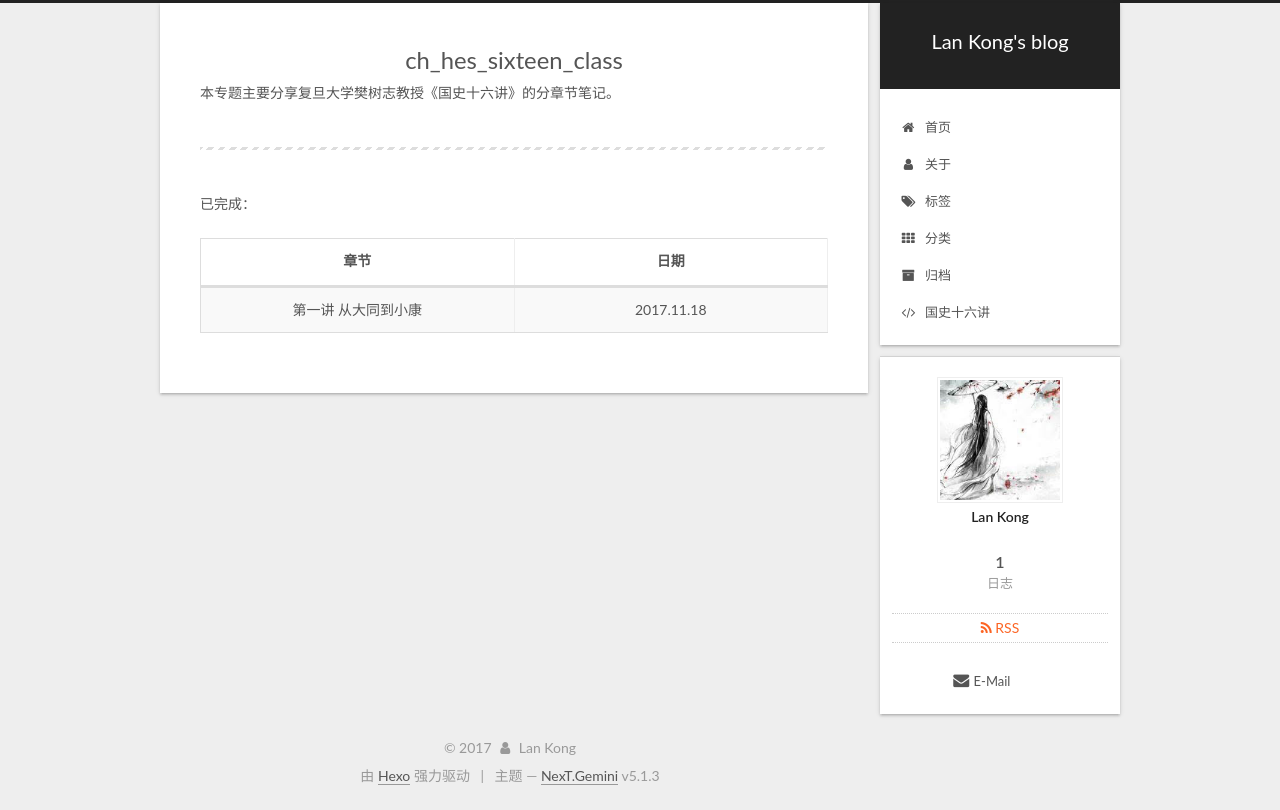
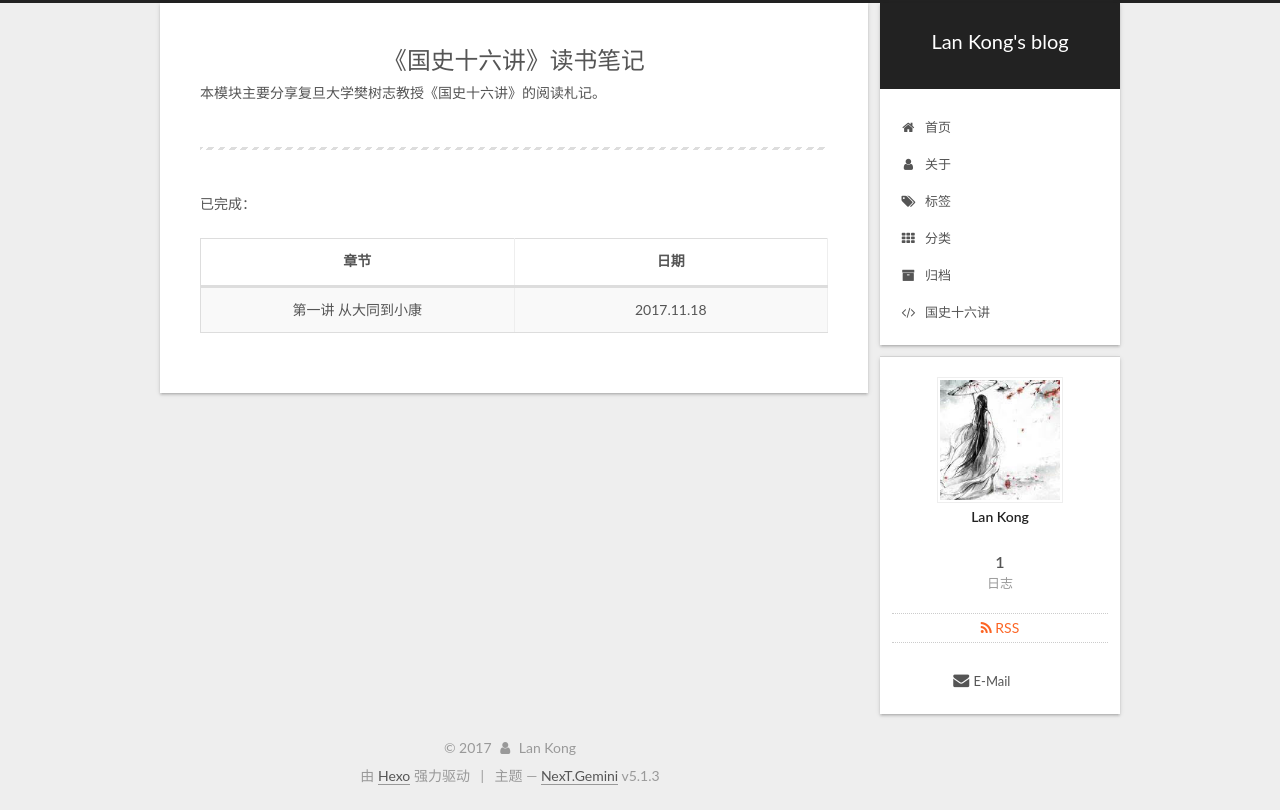
Before and after one commit to sekongqi/sekongqi.github.io, a plain HTML site: page ch_hes_sixteen_class/index.html in a window 1280 px wide. Drawn offline with Linux system fonts and the light colour scheme.

Commit message:
Site updated: 2017-11-19 09:24:20

```diff
--- a/ch_hes_sixteen_class/index.html
+++ b/ch_hes_sixteen_class/index.html
@@ -98,17 +98,17 @@
 
 
 
-<meta name="description" content="本专题主要分享复旦大学樊树志教授《国史十六讲》的分章节笔记。  已完成：    章节 日期     第一讲 从大同到小康 2017.11.18">
+<meta name="description" content="本模块主要分享复旦大学樊树志教授《国史十六讲》的阅读札记。  已完成：    章节 日期     第一讲 从大同到小康 2017.11.18">
 <meta property="og:type" content="website">
-<meta property="og:title" content="ch_hes_sixteen_class">
+<meta property="og:title" content="《国史十六讲》读书笔记">
 <meta property="og:url" content="http://yoursite.com/ch_hes_sixteen_class/index.html">
 <meta property="og:site_name" content="Lan Kong&#39;s blog">
-<meta property="og:description" content="本专题主要分享复旦大学樊树志教授《国史十六讲》的分章节笔记。  已完成：    章节 日期     第一讲 从大同到小康 2017.11.18">
+<meta property="og:description" content="本模块主要分享复旦大学樊树志教授《国史十六讲》的阅读札记。  已完成：    章节 日期     第一讲 从大同到小康 2017.11.18">
 <meta property="og:locale" content="zh-Hans">
-<meta property="og:updated_time" content="2017-11-18T15:27:45.482Z">
+<meta property="og:updated_time" content="2017-11-19T01:24:08.880Z">
 <meta name="twitter:card" content="summary">
-<meta name="twitter:title" content="ch_hes_sixteen_class">
-<meta name="twitter:description" content="本专题主要分享复旦大学樊树志教授《国史十六讲》的分章节笔记。  已完成：    章节 日期     第一讲 从大同到小康 2017.11.18">
+<meta name="twitter:title" content="《国史十六讲》读书笔记">
+<meta name="twitter:description" content="本模块主要分享复旦大学樊树志教授《国史十六讲》的阅读札记。  已完成：    章节 日期     第一讲 从大同到小康 2017.11.18">
 
 
 
@@ -144,7 +144,7 @@
 
 
 
-  <title>ch_hes_sixteen_class | Lan Kong's blog</title>
+  <title>《国史十六讲》读书笔记 | Lan Kong's blog</title>
 
 
 
@@ -284,7 +284,7 @@
     <div class="post-block page">
       <header class="post-header">
 
-	<h2 class="post-title" itemprop="name headline">ch_hes_sixteen_class</h2>
+	<h2 class="post-title" itemprop="name headline">《国史十六讲》读书笔记</h2>
 
 
 
@@ -296,7 +296,7 @@
       <div class="post-body">
 
 
-          <p>本专题主要分享复旦大学樊树志教授《国史十六讲》的分章节笔记。</p>
+          <p>本模块主要分享复旦大学樊树志教授《国史十六讲》的阅读札记。</p>
 <hr>
 <p>已完成：</p>
 <table>
--- a/css/main.css
+++ b/css/main.css
@@ -1878,7 +1878,7 @@ pre .javascript .function {
   width: 4px;
   height: 4px;
   border-radius: 50%;
-  background: #a3d9ff;
+  background: #5d63d6;
 }
 .links-of-blogroll {
   font-size: 13px;
```
